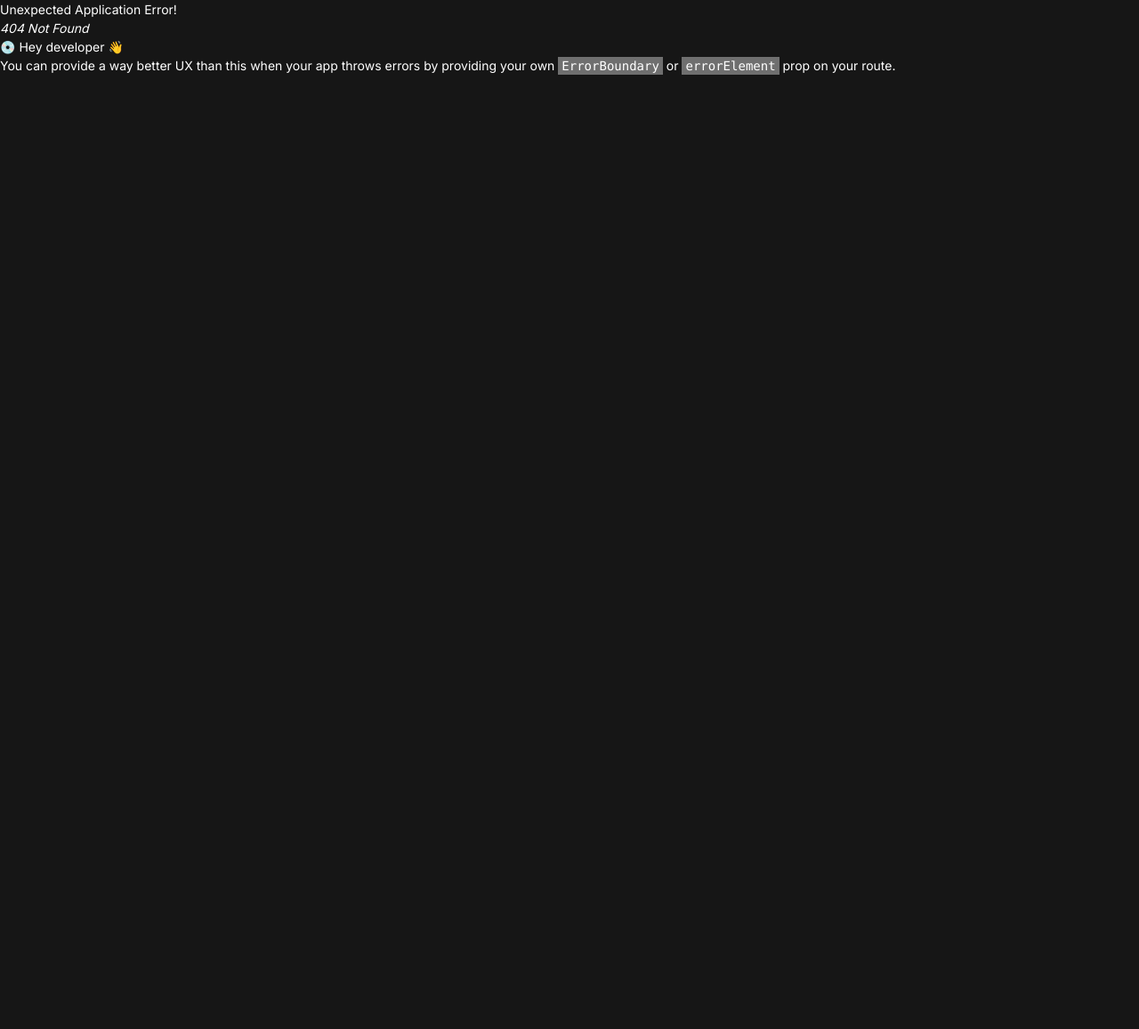
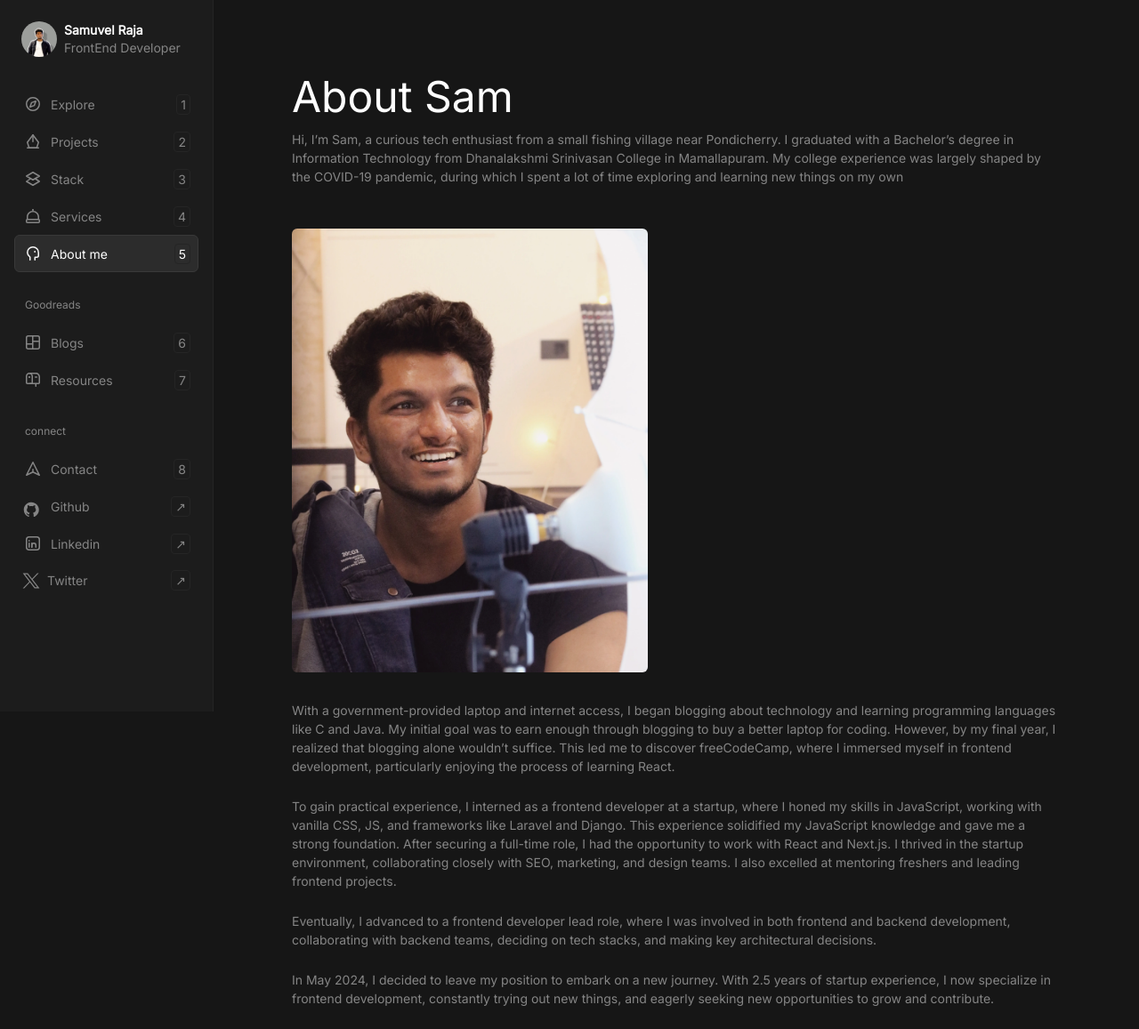
Before and after one commit to SamuvelRaja/portfolio, a React (Vite) app: page /aboutme in a window 1280 px wide. Before the commit this address had no page. Shown: the whole page at 89% size. Before the commit the page ends 800 px from the top, so only its background shows below. Built offline with nearby package versions, Linux system fonts and the light colour scheme.

Commit message:
added about me

```diff
--- a/src/components/sidebar.tsx
+++ b/src/components/sidebar.tsx
@@ -27,8 +27,8 @@ const Sidebar = () => {
                 <Link to="/">
                     <div className={`navlinks  ${location.pathname=="/"?'active':'npg'}  `}>
                         <div className="flex gap-2 items-center">
-                            <img className="w-[24px] h-[24px]" src={aboutIcon} alt="about icon" />
-                            <p>About me</p>
+                            <img className="w-[24px] h-[24px]" src={exploreIcon} alt="explore icon" />
+                            <p>Explore</p>
                         </div>
                         <span className="px-1 rounded-sm border border-[#252525]">1</span>
                     </div>
@@ -60,11 +60,11 @@ const Sidebar = () => {
                         <span className="px-1 rounded-sm border border-[#252525]">4</span>
                     </div>
                 </Link>
-                <Link to="/journey">
-                    <div className={`navlinks ${location.pathname=="/journey"?'active':'npg'}   `}>
+                <Link to="/aboutme">
+                    <div className={`navlinks ${location.pathname=="/aboutme"?'active':'npg'}   `}>
                         <div className="flex gap-2 items-center">
-                            <img className="w-[24px] h-[24px]" src={exploreIcon} alt="exlore icon" />
-                            <p>Journey</p>
+                            <img className="w-[24px] h-[24px]" src={aboutIcon} alt="about icon" />
+                            <p>About me</p>
                         </div>
                         <span className="px-1 rounded-sm border border-[#252525]">5</span>
                     </div>
--- a/src/css/index.css
+++ b/src/css/index.css
@@ -106,6 +106,9 @@
     .p1{
       @apply text-[#858585] text-[16px] my-6
     }
+    .psm{
+      @apply text-[#858585] text-[14px] my-6
+    }
     .navlinks.npg img{
       filter: brightness(0) saturate(100%) invert(47%) sepia(92%) saturate(0%) hue-rotate(203deg) brightness(93%) contrast(97%);
     }
--- /dev/null
+++ b/src/pages/aboutme.tsx
@@ -0,0 +1,30 @@
+import sam from "/public/images/samimg.webp"
+
+const Aboutme = () => {
+  return (
+    <div>
+      <h1 className="title">About Sam</h1>
+      <p className="psm mt-2 mb-12">
+        Hi, I’m Sam, a curious tech enthusiast from a small fishing village near Pondicherry. I graduated with a Bachelor’s degree in Information Technology from Dhanalakshmi Srinivasan College in Mamallapuram. My college experience was largely shaped by the COVID-19 pandemic, during which I spent a lot of time exploring and learning new things on my own
+      </p>
+      <div>
+        <img src={sam} alt="sam.js image" title="samjs"  className="max-w-[400px] mb-8 rounded-[6px] "/>
+      </div>
+      <p className="psm mt-2 ">
+        With a government-provided laptop and internet access, I began blogging about technology and learning programming languages like C and Java. My initial goal was to earn enough through blogging to buy a better laptop for coding. However, by my final year, I realized that blogging alone wouldn’t suffice. This led me to discover freeCodeCamp, where I immersed myself in frontend development, particularly enjoying the process of learning React.
+      </p>
+      <p className="psm mt-2 ">
+        To gain practical experience, I interned as a frontend developer at a startup, where I honed my skills in JavaScript, working with vanilla CSS, JS, and frameworks like Laravel and Django. This experience solidified my JavaScript knowledge and gave me a strong foundation.
+        After securing a full-time role, I had the opportunity to work with React and Next.js. I thrived in the startup environment, collaborating closely with SEO, marketing, and design teams. I also excelled at mentoring freshers and leading frontend projects.
+      </p>
+      <p className="psm mt-2 ">
+        Eventually, I advanced to a frontend developer lead role, where I was involved in both frontend and backend development, collaborating with backend teams, deciding on tech stacks, and making key architectural decisions.
+      </p>
+      <p className="psm mt-2 ">
+        In May 2024, I decided to leave my position to embark on a new journey. With 2.5 years of startup experience, I now specialize in frontend development, constantly trying out new things, and eagerly seeking new opportunities to grow and contribute.
+      </p>
+    </div>
+  )
+}
+
+export default Aboutme
--- a/src/pages/journey.tsx
+++ /dev/null
@@ -1,10 +0,0 @@
-
-const Journey = () => {
-  return (
-    <div>
-      Journey
-    </div>
-  )
-}
-
-export default Journey
--- a/src/pages/resources.tsx
+++ b/src/pages/resources.tsx
@@ -7,7 +7,7 @@ const Resources = () => {
       <div className="grid grid-cols-1 md:grid-cols-2 gap-8 mt-8">
           <div className="card  bg-[#2c2c2c]">
             <div className="overflow-hidden">
-              <iframe width="414" height="232" src="https://www.youtube.com/embed/pN6jk0uUrD8?si=qNmt0X0SW7osXDxK" title="YouTube video player" frameborder="0" allow="accelerometer; autoplay; clipboard-write; encrypted-media; gyroscope; picture-in-picture; web-share" referrerpolicy="strict-origin-when-cross-origin" allowfullscreen></iframe>
+              <iframe width="414" height="232" src="https://www.youtube.com/embed/pN6jk0uUrD8?si=qNmt0X0SW7osXDxK" title="YouTube video player"  allow="accelerometer; autoplay; clipboard-write; encrypted-media; gyroscope; picture-in-picture; web-share" referrerPolicy="strict-origin-when-cross-origin" allowFullscreen></iframe>
             </div>
             <div className="p-4">
               <h3>Namaste javaScript</h3>
@@ -16,7 +16,7 @@ const Resources = () => {
           </div>
           <div className="card  bg-[#2c2c2c]">
             <div className="overflow-hidden">
-              <iframe width="414" height="232" src="https://www.youtube.com/embed/cCOL7MC4Pl0?si=ea-zHPm-pZEsVBgz" title="YouTube video player" frameborder="0" allow="accelerometer; autoplay; clipboard-write; encrypted-media; gyroscope; picture-in-picture; web-share" referrerpolicy="strict-origin-when-cross-origin" allowfullscreen></iframe>
+              <iframe width="414" height="232" src="https://www.youtube.com/embed/cCOL7MC4Pl0?si=ea-zHPm-pZEsVBgz" title="YouTube video player"  allow="accelerometer; autoplay; clipboard-write; encrypted-media; gyroscope; picture-in-picture; web-share" referrerPolicy="strict-origin-when-cross-origin" allowFullscreen></iframe>
             </div>
             <div className="p-4">
               <h3>Understanding Event Loop</h3>
@@ -25,7 +25,7 @@ const Resources = () => {
           </div>
           <div className="card  bg-[#2c2c2c]">
             <div className="overflow-hidden">
-              <iframe width="414" height="232" src="https://www.youtube.com/embed/cCOL7MC4Pl0?si=ea-zHPm-pZEsVBgz" title="YouTube video player" frameborder="0" allow="accelerometer; autoplay; clipboard-write; encrypted-media; gyroscope; picture-in-picture; web-share" referrerpolicy="strict-origin-when-cross-origin" allowfullscreen></iframe>
+              <iframe width="414" height="232" src="https://www.youtube.com/embed/cCOL7MC4Pl0?si=ea-zHPm-pZEsVBgz" title="YouTube video player"  allow="accelerometer; autoplay; clipboard-write; encrypted-media; gyroscope; picture-in-picture; web-share" referrerPolicy="strict-origin-when-cross-origin" allowFullscreen></iframe>
             </div>
             <div className="p-4">
               <h3>Understanding Event Loop</h3>
```
Also changed, not shown: src/main.tsx (+4 -3 lines), public/images/samimg.webp (added).
